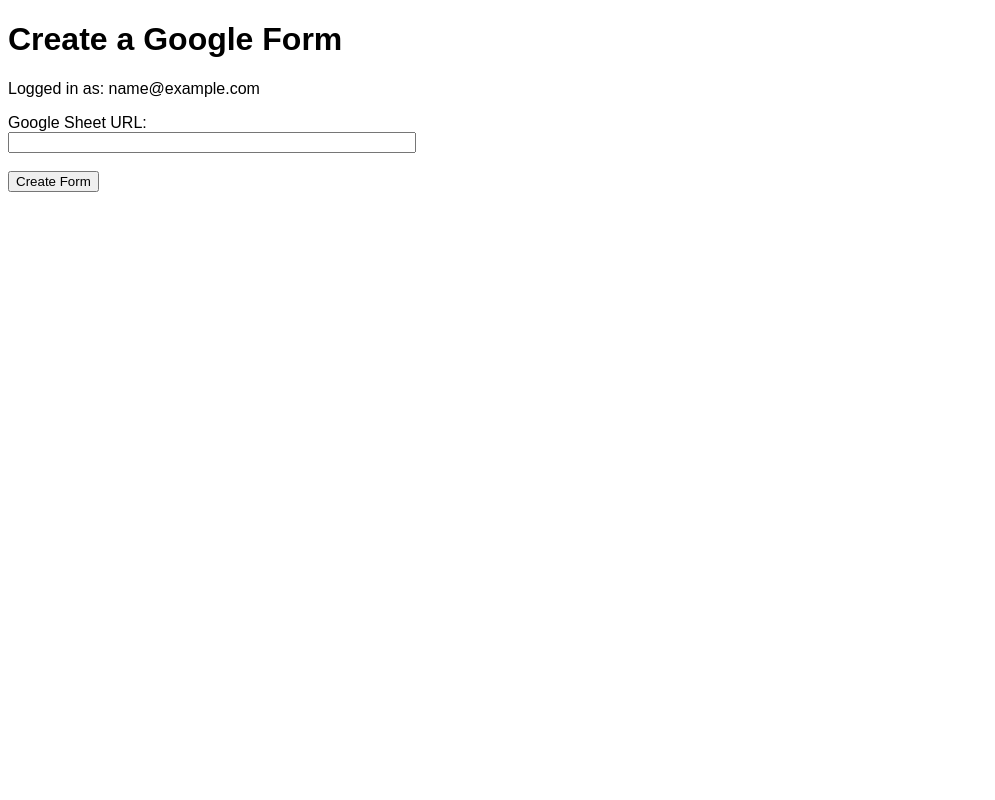
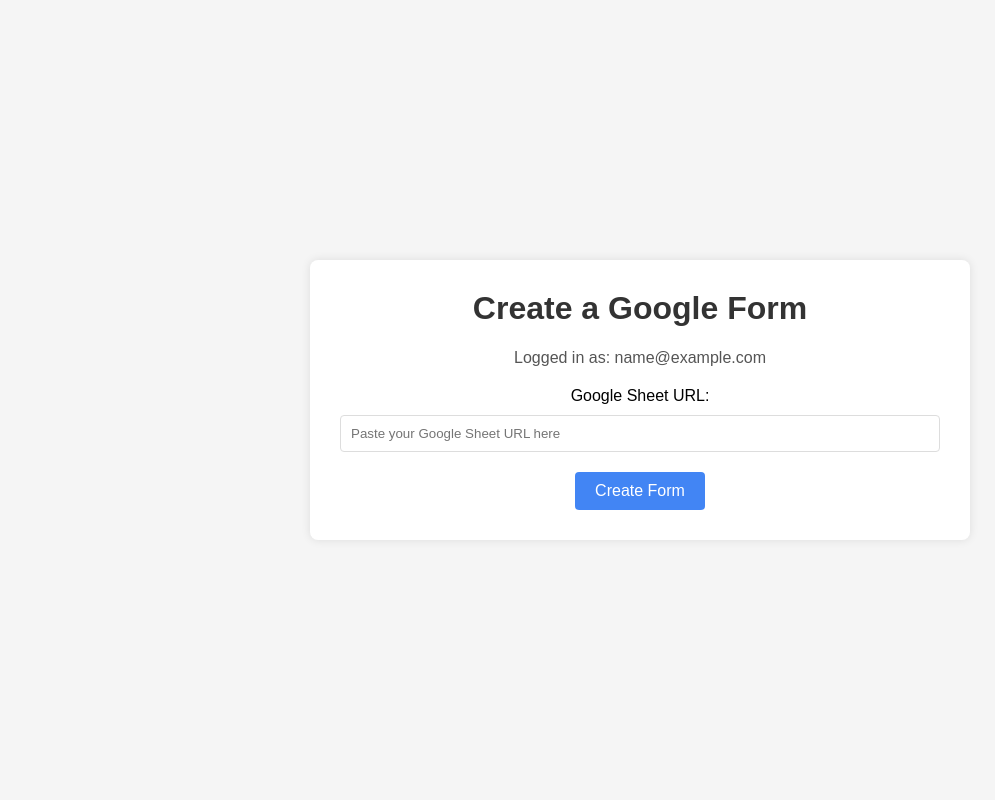
Before and after one commit to dulat76/testcreator, a Flask app: page / in a window 1280 px wide. Shown: the whole page, without its empty margins (0-995 px from the left). Run offline with Flask 3, Linux system fonts and the light colour scheme; the visitor is signed in with stand-in values (Sample User, id 1).

Commit message:
full updated file app.py

```diff
--- a/templates/index.html
+++ b/templates/index.html
@@ -5,58 +5,150 @@
     <style>
         body {
             font-family: Arial, sans-serif;
+            display: flex;
+            flex-direction: column;
+            align-items: center;
+            justify-content: center;
+            min-height: 100vh;
+            margin: 0;
+            padding: 20px;
+            box-sizing: border-box;
+            text-align: center;
+            background-color: #f5f5f5;
+        }
+
+        .container {
+            max-width: 600px;
+            width: 100%;
+            background-color: white;
+            padding: 30px;
+            border-radius: 8px;
+            box-shadow: 0 0 10px rgba(0, 0, 0, 0.1);
+        }
+
+        h1 {
+            color: #333;
+            margin-top: 0;
         }
 
         #spreadsheet_url {
-            width: 400px; /* Увеличена ширина поля ввода */
+            width: 100%;
+            padding: 10px;
+            margin: 10px 0;
+            border: 1px solid #ddd;
+            border-radius: 4px;
+            box-sizing: border-box;
+        }
+
+        input[type="submit"] {
+            background-color: #4285f4;
+            color: white;
+            border: none;
+            padding: 10px 20px;
+            border-radius: 4px;
+            cursor: pointer;
+            font-size: 16px;
+            margin-top: 10px;
+        }
+
+        input[type="submit"]:hover {
+            background-color: #3367d6;
         }
 
         #loading {
-            display: none; /* Скрыто по умолчанию */
-            text-align: center;
+            display: none;
             margin-top: 20px;
+            align-items: center;
+            flex-direction: column;
         }
 
         .spinner {
             border: 4px solid rgba(0, 0, 0, 0.1);
-            border-left-color: #000;
+            border-left-color: #4285f4;
             border-radius: 50%;
             width: 40px;
             height: 40px;
             animation: spin 1s linear infinite;
+            margin-bottom: 10px;
         }
 
         @keyframes spin {
-            from {
-                transform: rotate(0deg);
-            }
-            to {
-                transform: rotate(360deg);
-            }
+            from { transform: rotate(0deg); }
+            to { transform: rotate(360deg); }
         }
 
         .success-links {
             margin-top: 20px;
+            display: flex;
+            flex-direction: column;
+            align-items: center;
         }
 
         .success-links a {
-            display: block;
-            margin-bottom: 10px;
+            display: inline-block;
+            margin: 8px 0;
+            padding: 10px 20px;
+            background-color: #4285f4;
+            color: white;
+            text-decoration: none;
+            border-radius: 4px;
+            transition: background-color 0.3s;
+        }
+
+        .success-links a:hover {
+            background-color: #3367d6;
         }
 
         .subscription-info {
             margin-top: 20px;
             font-size: 14px;
             color: green;
+            padding: 10px;
+            background-color: #f0fff0;
+            border-radius: 4px;
+        }
+
+        .messages {
+            list-style-type: none;
+            padding: 0;
+            margin: 15px 0;
+        }
+
+        .messages li {
+            padding: 10px;
+            margin-bottom: 5px;
+            background-color: #fff3cd;
+            border-radius: 4px;
+            color: #856404;
+        }
+
+        .login-button {
+            display: inline-block;
+            background-color: #4285f4;
+            color: white;
+            padding: 10px 20px;
+            text-decoration: none;
+            border-radius: 4px;
+            margin-top: 20px;
+        }
+
+        .login-button:hover {
+            background-color: #3367d6;
+        }
+
+        .user-info {
+            margin-bottom: 20px;
+            color: #555;
         }
     </style>
 </head>
 <body>
+    <div class="container">
         <h1>Create a Google Form</h1>
 
         {% with messages = get_flashed_messages() %}
           {% if messages %}
-        <ul>
+            <ul class="messages">
             {% for message in messages %}
               <li>{{ message }}</li>
             {% endfor %}
@@ -65,12 +157,14 @@
         {% endwith %}
 
         {% if session['user_email'] %}
+            <div class="user-info">
                 <p>Logged in as: {{ session['user_email'] }}</p>
+            </div>
 
             <!-- Форма для ввода ссылки на таблицу -->
             <form method="post" action="/create_form" onsubmit="showLoading()">
                 <label for="spreadsheet_url">Google Sheet URL:</label><br>
-            <input type="text" id="spreadsheet_url" name="spreadsheet_url"><br><br>
+                <input type="text" id="spreadsheet_url" name="spreadsheet_url" placeholder="Paste your Google Sheet URL here"><br>
                 <input type="submit" value="Create Form">
             </form>
 
@@ -83,8 +177,8 @@
             <!-- Ссылки после создания формы -->
             {% if form_links %}
               <div class="success-links">
-              <a href="{{ form_links.view_url}}" target="_blank">View Form</a>
-              <a href="{{ form_links.edit_url}}" target="_blank">Edit Form</a>
+                  <a href="{{ form_links.view_url | escape }}" target="_blank">View Form</a>
+                  <a href="{{ form_links.edit_url | escape }}" target="_blank">Edit Form</a>
               </div>
             {% endif %}
 
@@ -96,12 +190,13 @@
             {% endif %}
 
         {% else %}
-        <a href="/login">Login with Google</a>
+            <a href="/login" class="login-button">Login with Google</a>
         {% endif %}
+    </div>
 
     <script>
       function showLoading() {
-          document.getElementById('loading').style.display = 'block';
+          document.getElementById('loading').style.display = 'flex';
       }
     </script>
 </body>
```
Lines whose indentation alone changed are shown as unchanged.
